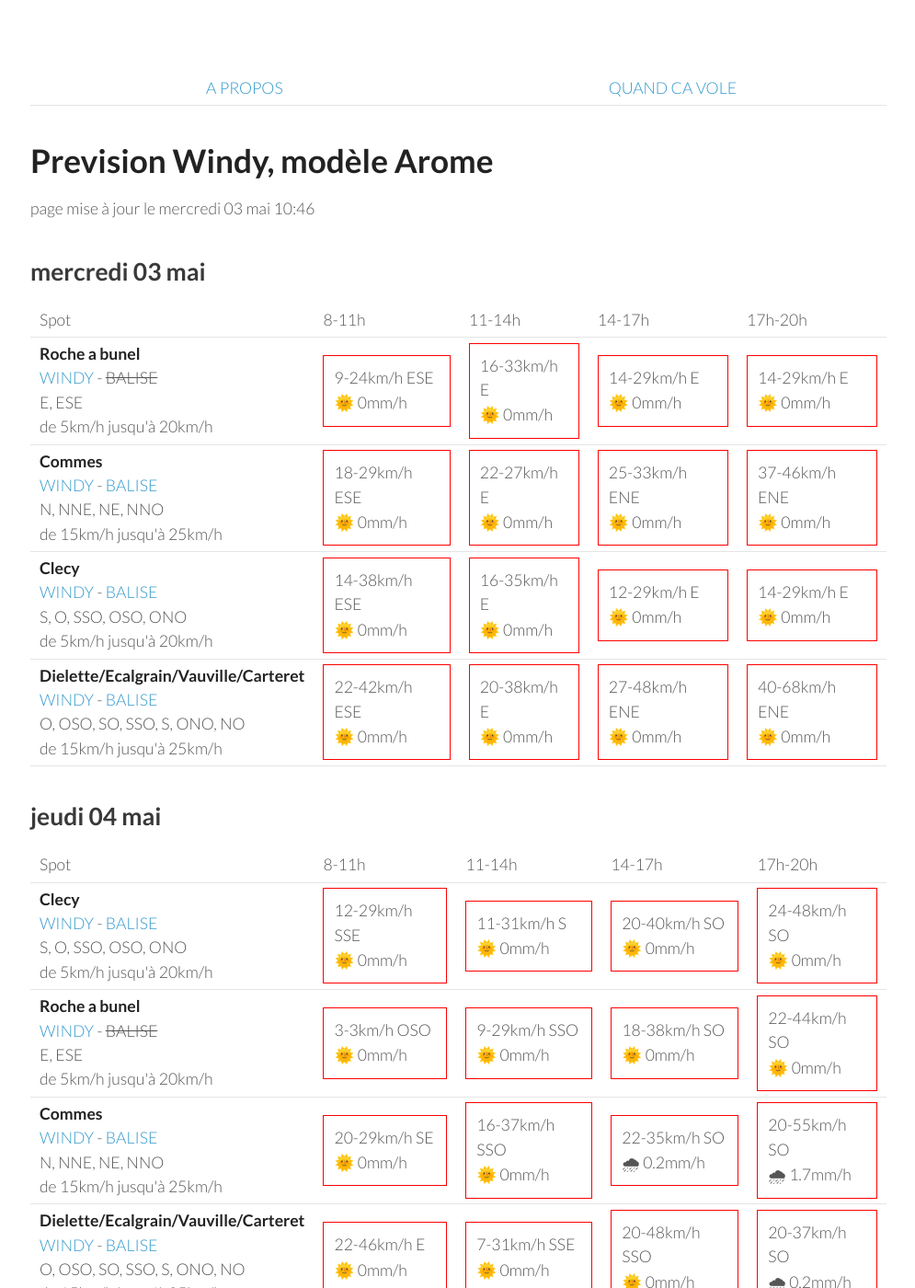
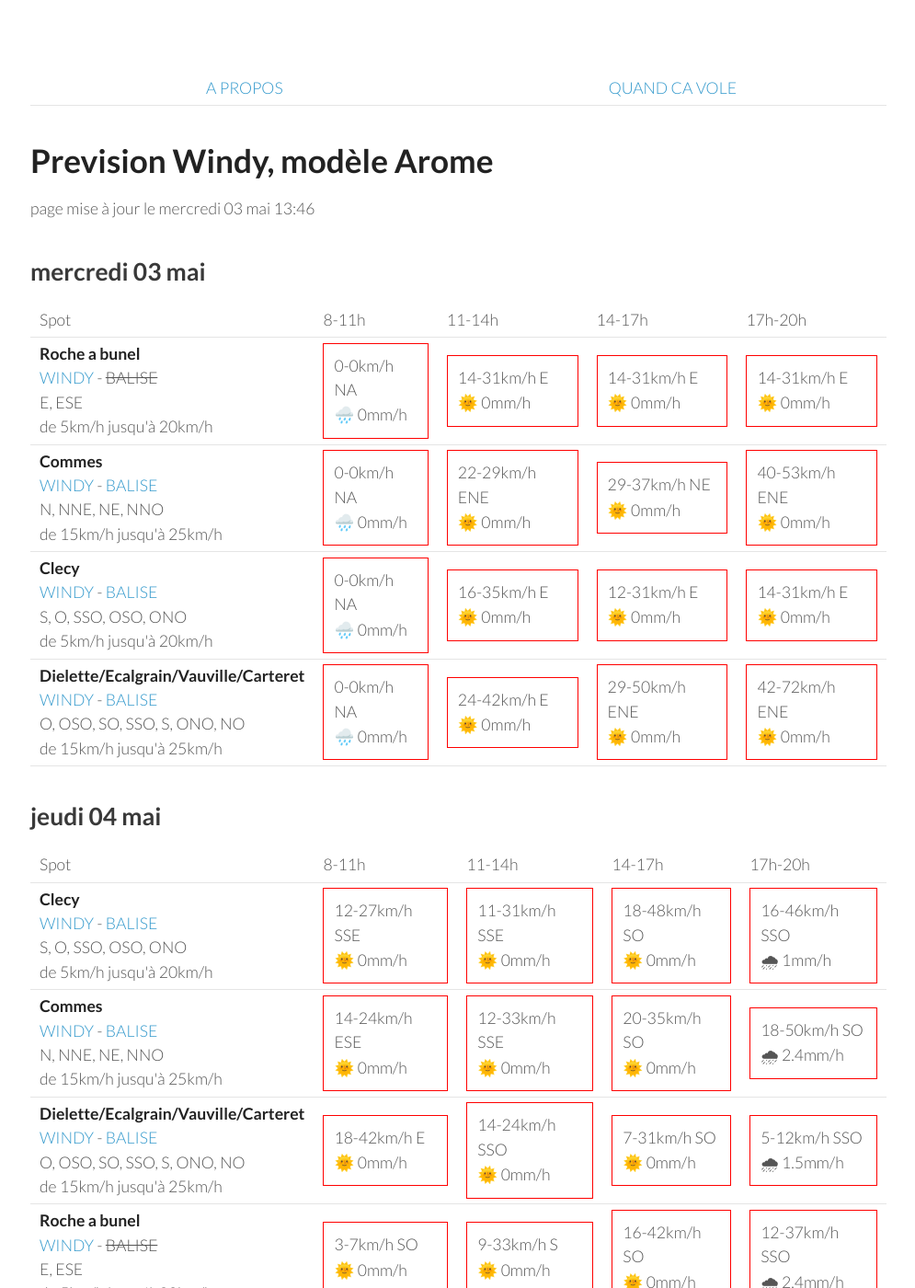
Before and after one commit to parapente-dans-le-nord/parapente-dans-le-nord.github.io, a Jekyll site: the page built from normandie.markdown, in a window 1280 px wide and 1400 px high. Shown: the whole window at 92% size, without its empty margins (25-1020 px from the left). Built offline with Jekyll 4.4.1, drawn with Linux system fonts in a browser that asks for light colours.

Commit message:
update index.markdown

```diff
--- a/normandie.markdown
+++ b/normandie.markdown
@@ -7,7 +7,7 @@ title:  "Tous les spots"
 {: .links}
 
 # Prevision Windy, modèle Arome
-page mise à jour le mercredi 03 mai 10:46
+page mise à jour le mercredi 03 mai 13:46
 
 ## mercredi 03 mai
 
@@ -24,41 +24,37 @@ page mise à jour le mercredi 03 mai 10:46
 <tr>
         <td><strong>Roche a bunel</strong><br><a href="https://windy.com/48.993/-0.499?48.580,-0.499,8">WINDY</a> - <span class="no-balise"> BALISE </span><br> <span class="vent-favorable">E, ESE</span><br><span class="force-vent">de 5km/h jusqu'à 20km/h</span> </td>
 
-            <td><div class="not-flyable"><p>9-24km/h ESE</p><p>🌞 0mm/h</p></div></td>
-            <td><div class="not-flyable"><p>16-33km/h E</p><p>🌞 0mm/h</p></div></td>
-            <td><div class="not-flyable"><p>14-29km/h E</p><p>🌞 0mm/h</p></div></td>
-            <td><div class="not-flyable"><p>14-29km/h E</p><p>🌞 0mm/h</p></div></td>
-
+            <td><div class="not-flyable"><p>0-0km/h NA</p><p>🌧️ 0mm/h</p></div></td>
+            <td><div class="not-flyable"><p>14-31km/h E</p><p>🌞 0mm/h</p></div></td>
+            <td><div class="not-flyable"><p>14-31km/h E</p><p>🌞 0mm/h</p></div></td>
+            <td><div class="not-flyable"><p>14-31km/h E</p><p>🌞 0mm/h</p></div></td>
 
     </tr>
 <tr>
         <td><strong>Commes</strong><br><a href="https://windy.com/49.346/-0.726?48.936,-0.726,8">WINDY</a> - <span class=""><a href="http://www.balisemeteo.com/balise.php?idBalise=158">BALISE</a> </span><br> <span class="vent-favorable">N, NNE, NE, NNO</span><br><span class="force-vent">de 15km/h jusqu'à 25km/h</span> </td>
 
-            <td><div class="not-flyable"><p>18-29km/h ESE</p><p>🌞 0mm/h</p></div></td>
-            <td><div class="not-flyable"><p>22-27km/h E</p><p>🌞 0mm/h</p></div></td>
-            <td><div class="not-flyable"><p>25-33km/h ENE</p><p>🌞 0mm/h</p></div></td>
-            <td><div class="not-flyable"><p>37-46km/h ENE</p><p>🌞 0mm/h</p></div></td>
-
+            <td><div class="not-flyable"><p>0-0km/h NA</p><p>🌧️ 0mm/h</p></div></td>
+            <td><div class="not-flyable"><p>22-29km/h ENE</p><p>🌞 0mm/h</p></div></td>
+            <td><div class="not-flyable"><p>29-37km/h NE</p><p>🌞 0mm/h</p></div></td>
+            <td><div class="not-flyable"><p>40-53km/h ENE</p><p>🌞 0mm/h</p></div></td>
 
     </tr>
 <tr>
         <td><strong>Clecy</strong><br><a href="https://windy.com/48.929/-0.470?48.516,-0.470,8">WINDY</a> - <span class=""><a href="http://www.balisemeteo.com/balise.php?idBalise=122">BALISE</a> </span><br> <span class="vent-favorable">S, O, SSO, OSO, ONO</span><br><span class="force-vent">de 5km/h jusqu'à 20km/h</span> </td>
 
-            <td><div class="not-flyable"><p>14-38km/h ESE</p><p>🌞 0mm/h</p></div></td>
+            <td><div class="not-flyable"><p>0-0km/h NA</p><p>🌧️ 0mm/h</p></div></td>
             <td><div class="not-flyable"><p>16-35km/h E</p><p>🌞 0mm/h</p></div></td>
-            <td><div class="not-flyable"><p>12-29km/h E</p><p>🌞 0mm/h</p></div></td>
-            <td><div class="not-flyable"><p>14-29km/h E</p><p>🌞 0mm/h</p></div></td>
-
+            <td><div class="not-flyable"><p>12-31km/h E</p><p>🌞 0mm/h</p></div></td>
+            <td><div class="not-flyable"><p>14-31km/h E</p><p>🌞 0mm/h</p></div></td>
 
     </tr>
 <tr>
         <td><strong>Dielette/Ecalgrain/Vauville/Carteret</strong><br><a href="https://windy.com/49.650/-1.856?49.243,-1.856,8">WINDY</a> - <span class=""><a href="http://www.balisemeteo.com/balise.php?idBalise=81">BALISE</a> </span><br> <span class="vent-favorable">O, OSO, SO, SSO, S, ONO, NO</span><br><span class="force-vent">de 15km/h jusqu'à 25km/h</span> </td>
 
-            <td><div class="not-flyable"><p>22-42km/h ESE</p><p>🌞 0mm/h</p></div></td>
-            <td><div class="not-flyable"><p>20-38km/h E</p><p>🌞 0mm/h</p></div></td>
-            <td><div class="not-flyable"><p>27-48km/h ENE</p><p>🌞 0mm/h</p></div></td>
-            <td><div class="not-flyable"><p>40-68km/h ENE</p><p>🌞 0mm/h</p></div></td>
-
+            <td><div class="not-flyable"><p>0-0km/h NA</p><p>🌧️ 0mm/h</p></div></td>
+            <td><div class="not-flyable"><p>24-42km/h E</p><p>🌞 0mm/h</p></div></td>
+            <td><div class="not-flyable"><p>29-50km/h ENE</p><p>🌞 0mm/h</p></div></td>
+            <td><div class="not-flyable"><p>42-72km/h ENE</p><p>🌞 0mm/h</p></div></td>
 
     </tr>
 
@@ -80,40 +76,40 @@ page mise à jour le mercredi 03 mai 10:46
 <tr>
         <td><strong>Clecy</strong><br><a href="https://windy.com/48.929/-0.470?48.516,-0.470,8">WINDY</a> - <span class=""><a href="http://www.balisemeteo.com/balise.php?idBalise=122">BALISE</a> </span><br> <span class="vent-favorable">S, O, SSO, OSO, ONO</span><br><span class="force-vent">de 5km/h jusqu'à 20km/h</span> </td>
 
-            <td><div class="not-flyable"><p>12-29km/h SSE</p><p>🌞 0mm/h</p></div></td>
-            <td><div class="not-flyable"><p>11-31km/h S</p><p>🌞 0mm/h</p></div></td>
-            <td><div class="not-flyable"><p>20-40km/h SO</p><p>🌞 0mm/h</p></div></td>
-            <td><div class="not-flyable"><p>24-48km/h SO</p><p>🌞 0mm/h</p></div></td>
+            <td><div class="not-flyable"><p>12-27km/h SSE</p><p>🌞 0mm/h</p></div></td>
+            <td><div class="not-flyable"><p>11-31km/h SSE</p><p>🌞 0mm/h</p></div></td>
+            <td><div class="not-flyable"><p>18-48km/h SO</p><p>🌞 0mm/h</p></div></td>
+            <td><div class="not-flyable"><p>16-46km/h SSO</p><p>🌧 1mm/h</p></div></td>
+
+
+    </tr>
+<tr>
+        <td><strong>Commes</strong><br><a href="https://windy.com/49.346/-0.726?48.936,-0.726,8">WINDY</a> - <span class=""><a href="http://www.balisemeteo.com/balise.php?idBalise=158">BALISE</a> </span><br> <span class="vent-favorable">N, NNE, NE, NNO</span><br><span class="force-vent">de 15km/h jusqu'à 25km/h</span> </td>
+
+            <td><div class="not-flyable"><p>14-24km/h ESE</p><p>🌞 0mm/h</p></div></td>
+            <td><div class="not-flyable"><p>12-33km/h SSE</p><p>🌞 0mm/h</p></div></td>
+            <td><div class="not-flyable"><p>20-35km/h SO</p><p>🌞 0mm/h</p></div></td>
+            <td><div class="not-flyable"><p>18-50km/h SO</p><p>🌧 2.4mm/h</p></div></td>
+
+
+    </tr>
+<tr>
+        <td><strong>Dielette/Ecalgrain/Vauville/Carteret</strong><br><a href="https://windy.com/49.650/-1.856?49.243,-1.856,8">WINDY</a> - <span class=""><a href="http://www.balisemeteo.com/balise.php?idBalise=81">BALISE</a> </span><br> <span class="vent-favorable">O, OSO, SO, SSO, S, ONO, NO</span><br><span class="force-vent">de 15km/h jusqu'à 25km/h</span> </td>
+
+            <td><div class="not-flyable"><p>18-42km/h E</p><p>🌞 0mm/h</p></div></td>
+            <td><div class="not-flyable"><p>14-24km/h SSO</p><p>🌞 0mm/h</p></div></td>
+            <td><div class="not-flyable"><p>7-31km/h SO</p><p>🌞 0mm/h</p></div></td>
+            <td><div class="not-flyable"><p>5-12km/h SSO</p><p>🌧 1.5mm/h</p></div></td>
 
 
     </tr>
 <tr>
         <td><strong>Roche a bunel</strong><br><a href="https://windy.com/48.993/-0.499?48.580,-0.499,8">WINDY</a> - <span class="no-balise"> BALISE </span><br> <span class="vent-favorable">E, ESE</span><br><span class="force-vent">de 5km/h jusqu'à 20km/h</span> </td>
 
-            <td><div class="not-flyable"><p>3-3km/h OSO</p><p>🌞 0mm/h</p></div></td>
-            <td><div class="not-flyable"><p>9-29km/h SSO</p><p>🌞 0mm/h</p></div></td>
-            <td><div class="not-flyable"><p>18-38km/h SO</p><p>🌞 0mm/h</p></div></td>
-            <td><div class="not-flyable"><p>22-44km/h SO</p><p>🌞 0mm/h</p></div></td>
-
-
-    </tr>
-<tr>
-        <td><strong>Commes</strong><br><a href="https://windy.com/49.346/-0.726?48.936,-0.726,8">WINDY</a> - <span class=""><a href="http://www.balisemeteo.com/balise.php?idBalise=158">BALISE</a> </span><br> <span class="vent-favorable">N, NNE, NE, NNO</span><br><span class="force-vent">de 15km/h jusqu'à 25km/h</span> </td>
-
-            <td><div class="not-flyable"><p>20-29km/h SE</p><p>🌞 0mm/h</p></div></td>
-            <td><div class="not-flyable"><p>16-37km/h SSO</p><p>🌞 0mm/h</p></div></td>
-            <td><div class="not-flyable"><p>22-35km/h SO</p><p>🌧 0.2mm/h</p></div></td>
-            <td><div class="not-flyable"><p>20-55km/h SO</p><p>🌧 1.7mm/h</p></div></td>
-
-
-    </tr>
-<tr>
-        <td><strong>Dielette/Ecalgrain/Vauville/Carteret</strong><br><a href="https://windy.com/49.650/-1.856?49.243,-1.856,8">WINDY</a> - <span class=""><a href="http://www.balisemeteo.com/balise.php?idBalise=81">BALISE</a> </span><br> <span class="vent-favorable">O, OSO, SO, SSO, S, ONO, NO</span><br><span class="force-vent">de 15km/h jusqu'à 25km/h</span> </td>
-
-            <td><div class="not-flyable"><p>22-46km/h E</p><p>🌞 0mm/h</p></div></td>
-            <td><div class="not-flyable"><p>7-31km/h SSE</p><p>🌞 0mm/h</p></div></td>
-            <td><div class="not-flyable"><p>20-48km/h SSO</p><p>🌞 0mm/h</p></div></td>
-            <td><div class="not-flyable"><p>20-37km/h SO</p><p>🌧 0.2mm/h</p></div></td>
+            <td><div class="not-flyable"><p>3-7km/h SO</p><p>🌞 0mm/h</p></div></td>
+            <td><div class="not-flyable"><p>9-33km/h S</p><p>🌞 0mm/h</p></div></td>
+            <td><div class="not-flyable"><p>16-42km/h SO</p><p>🌞 0mm/h</p></div></td>
+            <td><div class="not-flyable"><p>12-37km/h SSO</p><p>🌧 2.4mm/h</p></div></td>
 
 
     </tr>
```
